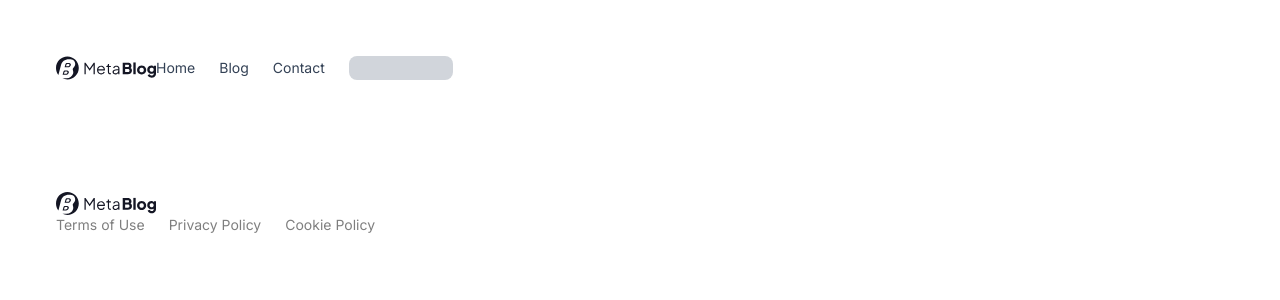
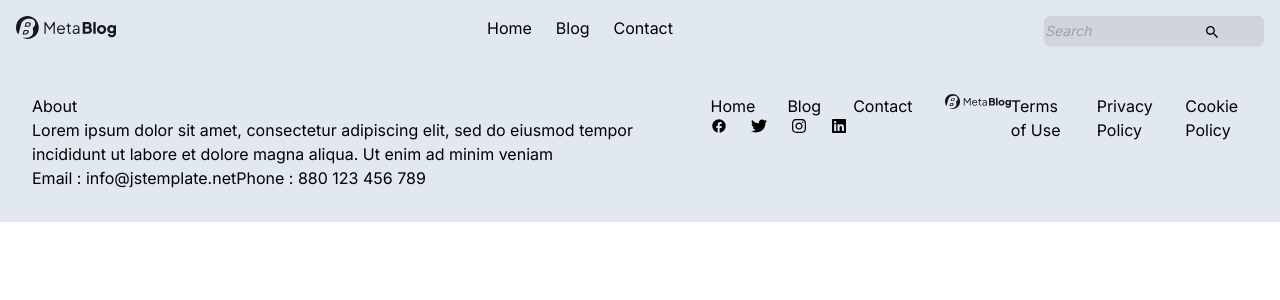
Before and after one commit to Munkhgerelpurvee/blogApp, a Next.js app in the folder blogapp/: page / in a window 1280 px wide. Shown: the top 300 px of the page. Built offline with nearby package versions, Linux system fonts and the light colour scheme.

Commit message:
blog-n navbar & footer dahin hiiv

```diff
--- a/blogapp/src/app/page.js
+++ b/blogapp/src/app/page.js
@@ -6,8 +6,8 @@ export default function Home() {
   return (
     <main >
       <div className="">
-        <Navbar />
-        <Container>
+        <Navbar/>
+        <Container className="bg-red">
           <Footer />
         </Container>
       </div>
--- a/blogapp/src/components/Footer.js
+++ b/blogapp/src/components/Footer.js
@@ -1,38 +1,72 @@
 import Image from "next/image";
+import { MdFacebook } from "react-icons/md";
+import { FaTwitter } from "react-icons/fa6";
+import { FaInstagram } from "react-icons/fa";
+import { FaLinkedin } from "react-icons/fa6";
 
 export default function Footer() {
   return (
-    <main className="flex p-14">
-      <div className="w-full max-w-5xl text-sm lg:flex">
-        <div className="justify-between w-full lg:static lg:h-auto lg:w-auto">
-          <div>
 
+
+<section className="flex flex-col bg-slate-200 p-4 lg:flex-row justify-between  ">
+
+
+  <div className="flex flex-col bg-slate-200 p-4 lg:flex-row justify-between ">
+    <div>
+      <h1>About</h1>
+      <p>Lorem ipsum dolor sit amet, consectetur adipiscing elit, sed do eiusmod tempor incididunt ut labore et dolore magna aliqua. Ut enim ad minim veniam</p>
+      <span>Email : info@jstemplate.net</span>
+      <span>Phone : 880 123 456 789</span>
+    </div>
+
+    <div>
+    <div className="flex flex-col lg:flex-row">
+        <ul className="flex gap-8">
+            <li>Home</li>
+            <li>Blog</li>
+            <li>Contact</li>
+          </ul>
+        </div>
+
+    <div>
+    <ul className="flex gap-6">
+            <li><MdFacebook /></li>
+            <li><FaTwitter /></li>
+            <li><FaInstagram /></li>
+            <li><FaLinkedin /></li>
+          </ul>
+
+
+    </div>
+    </div>
+
+
+  </div>
+  <div className="flex flex-col bg-slate-200 p-4 lg:flex-row justify-between ">
+
+
+        <div className="">
             <Image
               src="/Logo.svg"
               alt="Logo"
-            //   className="dark:invert"
               width={100}
               height={24}
               priority
-            />
+            /></div>
+        <div className="hidden lg:block">
+        <ul className="flex gap-6">
+            <li>Terms of Use</li>
+            <li>Privacy Policy</li>
+            <li>Cookie Policy</li>
+          </ul>
+        </div>
 
-          </div>
+  </div>
 
-          <div className="flex gap-6">
-            <span className={`m-0 max-w-[30ch] text-sm opacity-50`}>
-              {" "}
-              Terms of Use
-            </span>
-            < span className={`m-0 max-w-[30ch] text-sm opacity-50`}>
-              Privacy Policy
-            </span>
-            <span className={`m-0 max-w-[30ch] text-sm opacity-50`}>
-              Cookie Policy
-            </span>
-          </div>
-        </div>
-      </div>
 
-    </main>
+    </section>
+
+
+
   );
 }
--- a/blogapp/src/components/Navbar.js
+++ b/blogapp/src/components/Navbar.js
@@ -1,36 +1,38 @@
 "use client";
 import Image from "next/image";
+import { IoMdSearch } from "react-icons/io";
+import { IoIosMenu } from "react-icons/io";
 
 export default function Navbar() {
   return (
-    <main className="flex p-14">
-      <div className="w-full max-w-5xl text-sm lg:flex ">
-        <div className="fixed top-0 left-0 flex justify-between w-full h-12 lg:static lg:h-auto lg:w-auto ">
-
+    <main className="flex justify-between bg-slate-200 p-4">
+        <div className="">
             <Image
               src="/Logo.svg"
               alt="Logo"
               width={100}
               height={24}
               priority
-            />
-
-        </div>
-        <div className="hidden gap-6 lg:flex">
-          <ul className="flex gap-[24px] text-slate-700 dark:text-[#D1D5DB] items-center">
+            /></div>
+        <div className="hidden lg:block">
+        <ul className="flex gap-6">
             <li>Home</li>
             <li>Blog</li>
             <li>Contact</li>
           </ul>
+        </div>
+        <div className="hidden lg:block">
 
-          <ul className="flex gap-[24px] justify-center items-center ">
 
-            <li className="bg-[#D1D5DB] justify-center items-center rounded-lg w-[104px] h-[24px] text-[10px] ">
-              <button className=" placeholder:Search text-slate-900"></button>
-            </li>
-          </ul>
+  <label class="relative flex imens-center">
+  <input class="placeholder:italic placeholder:text-slate-400 block bg-[#D1D5DB] w-full border border-slate-300 rounded-md py-1 pr-2 shadow-sm sm:text-sm" placeholder="Search" type="text" name="search"/>
+  <div className="absolute pt-2 pl-40">
+  < IoMdSearch />
+  </div>
+</label>
+
         </div>
-      </div>
+       <div className="lg:hidden"><IoIosMenu /></div>
     </main>
 
     // min-h-screen 	min-height: 100vh
```
Also changed, not shown: blogapp/package.json (+5 -4 lines), 1 other file (tests, documents, lock files or other folders).
